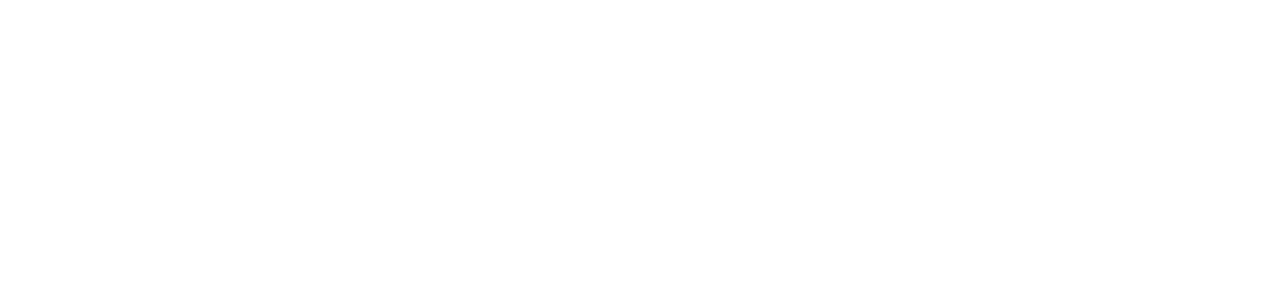
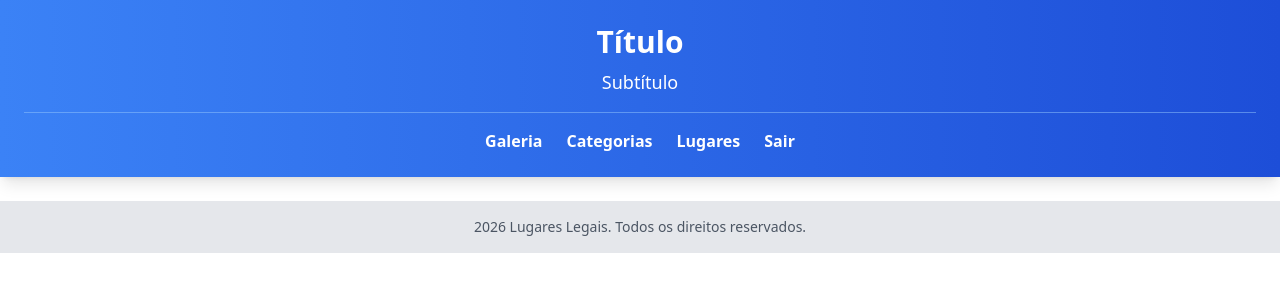
Before and after one commit to Ronfel/App-Explorar, an Angular app: page /paginas in a window 1280 px wide. Before the commit this address led to /. Shown: the top 300 px of the page. Built offline with nearby package versions, Linux system fonts and the light colour scheme.

Commit message:
correções

```diff
--- a/src/app/app-routing-module.ts
+++ b/src/app/app-routing-module.ts
@@ -3,7 +3,7 @@
 
 const routes: Routes = [
   {
-    path: '',
+    path: 'paginas',
     loadChildren: () => import('./template/template-module').then(m => m.TemplateModule)
   }
 ];
--- a/src/app/template/layout/layout.html
+++ b/src/app/template/layout/layout.html
@@ -14,7 +14,7 @@
                 <a class="hover:text-yellow-300">Galeria</a>
             </li>
             <li>
-                <a class="hover:text-yellow-300">Categorias</a>
+                <a routerLink="categorias" class="hover:text-yellow-300">Categorias</a>
             </li>
             <li>
                 <a class="hover:text-yellow-300">Lugares</a>
@@ -23,9 +23,10 @@
                 <a class="hover:text-yellow-300">Sair</a>
             </li>
         </ul>
-        "
     </nav>
 </header>
+
+<router-outlet></router-outlet>
 
 <footer class="bg-gray-200 text-center p-4 mt-6">
     <p class="text-gray-600 text-sm">2026 Lugares Legais. Todos os direitos reservados.</p>
```
Also changed, not shown: src/app/template/template-module.ts (+1 -6 lines).
